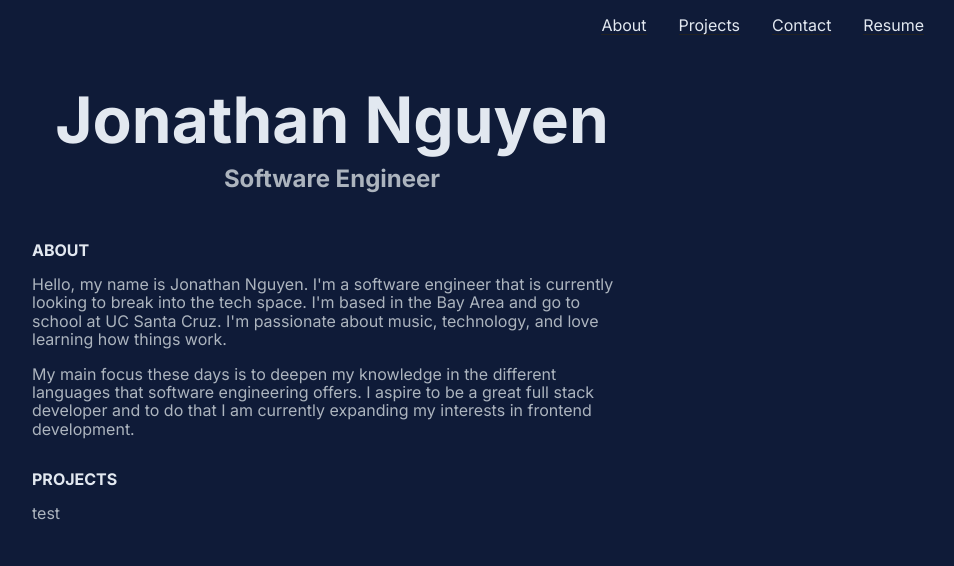
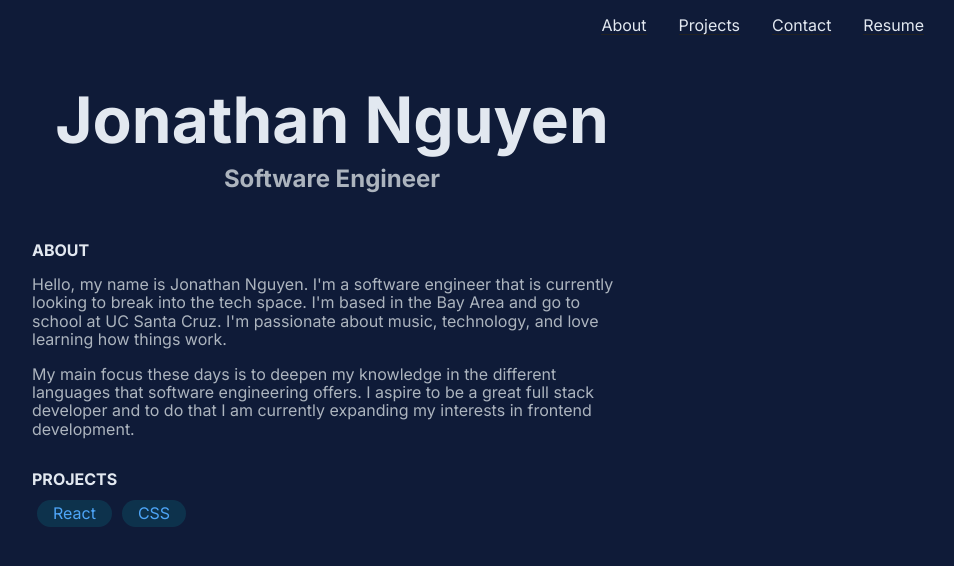
Before and after one commit to jonathanguyen21/Portfolio-Website, a React (Vite) app: page / in a window 1280 px wide. Shown: the top 566 px of the page, without its empty margins (308-1262 px from the left). Built offline with nearby package versions, Linux system fonts and the light colour scheme.

Commit message:
created badge component

```diff
--- /dev/null
+++ b/components/Badge.jsx
@@ -0,0 +1,5 @@
+function Badge(props) {
+  return <span className="badge badge--accent">{props.language}</span>;
+}
+
+export default Badge;
--- a/components/Projects.jsx
+++ b/components/Projects.jsx
@@ -1,8 +1,13 @@
+import Badge from "./Badge";
+
 function Projects() {
   return (
-    <section className="projects container" id="projects--section">
-      <h2>Projects</h2>
-      <p>test</p>
+    <section className="projects" id="projects--section">
+      <header className="container">
+        <h2>Projects</h2>
+        <Badge language="React" />
+        <Badge language="CSS" />
+      </header>
     </section>
   );
 }
--- a/src/App.css
+++ b/src/App.css
@@ -82,3 +82,17 @@ p {
     margin-top: 0;
     color: rgb(172, 180, 190);
 }
+
+/* Projects */
+
+/* Badges */
+
+.badge {
+    background-color: rgba(0, 255, 255, 0.1);
+    color: #4ea5f7;
+    border-radius: 20px;
+    font-size: 1rem;
+    font-weight: 500;
+    padding: 0.2rem 1rem;
+    margin: 5px;
+}
```
